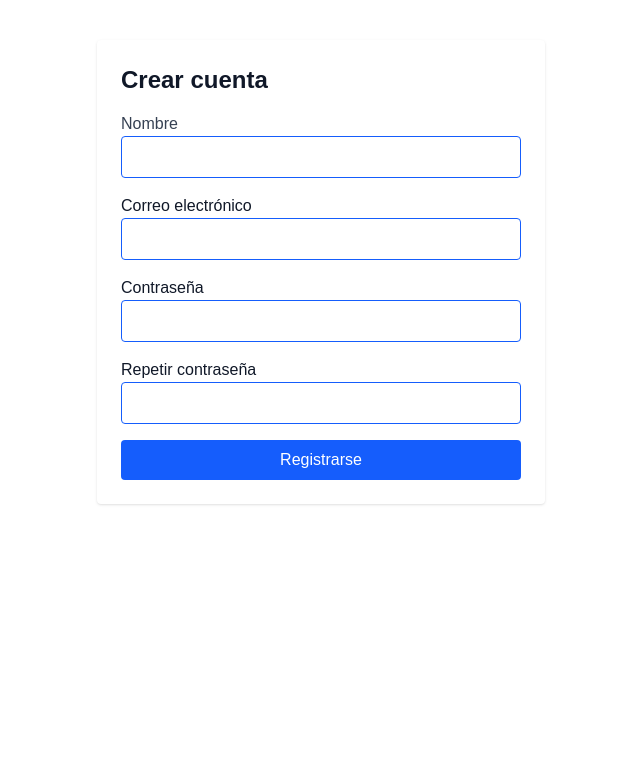
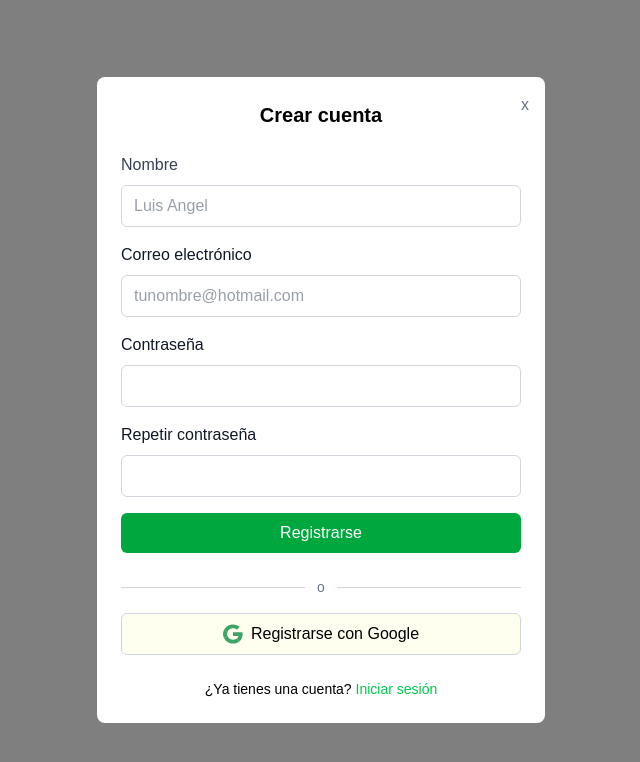
Before and after one commit to M41k80/express3, a Next.js app in the folder frontend/: page /register in a window 1280 px wide. Shown: the top 762 px of the page, without its empty margins (319-959 px from the left). Built offline with nearby package versions, Linux system fonts and the light colour scheme.

Commit message:
feat register re-designed

```diff
--- a/frontend/src/app/components/LoginModal/page.tsx
+++ b/frontend/src/app/components/LoginModal/page.tsx
@@ -121,7 +121,7 @@ export default function LoginModal({ isOpen, onClose, onSwitchToRegister }: Logi
         <button className="mt-4 w-full bg-[#FEFFEF] flex items-center justify-center gap-2 border border-green-600 py-2 rounded-md hover:bg-green-50 transition duration-200 text-black">
           <Image
             src="/g-icon-green.svg"
-            alt="test health"
+            alt="Google Icon"
             width={20}
             height={20}
             className=""
--- a/frontend/src/app/register/page.tsx
+++ b/frontend/src/app/register/page.tsx
@@ -1,21 +1,22 @@
-'use client';
+"use client";
 
-import { useState } from 'react';
-import axios from 'axios';
-import { useRouter } from 'next/navigation';
+import { useState } from "react";
+import axios from "axios";
+import { useRouter } from "next/navigation";
+import Image from "next/image";
 
 export default function RegisterPage() {
   const router = useRouter();
 
   const [formData, setFormData] = useState({
-        email: '',
-        name: '',
-        password: '',
-        confirmPassword: ''
+    email: "",
+    name: "",
+    password: "",
+    confirmPassword: "",
   });
 
   const [loading, setLoading] = useState(false);
-    const [error, setError] = useState('');
+  const [error, setError] = useState("");
 
   const handleChange = (e: React.ChangeEvent<HTMLInputElement>) => {
     setFormData({ ...formData, [e.target.name]: e.target.value });
@@ -23,19 +24,22 @@ export default function RegisterPage() {
 
   const handleSubmit = async (e: React.FormEvent) => {
     e.preventDefault();
-        setError('');
+    setError("");
     setLoading(true);
 
     try {
-            const response = await axios.post('https://intelligent-delight-production.up.railway.app/auth/register', formData);
-            console.log('Usuario registrado:', response.data);
-            router.push('/login');
+      const response = await axios.post(
+        "https://intelligent-delight-production.up.railway.app/auth/register",
+        formData
+      );
+      console.log("Usuario registrado:", response.data);
+      router.push("/login");
     } catch (err: unknown) {
       console.error(err);
       if (axios.isAxiosError(err) && err.response?.data?.detail) {
         setError(err.response.data.detail);
       } else {
-                setError('Error al registrar');
+        setError("Error al registrar");
       }
     } finally {
       setLoading(false);
@@ -43,55 +47,68 @@ export default function RegisterPage() {
   };
 
   return (
-        <div className="max-w-md mx-auto mt-10 p-6 bg-white rounded shadow">
-            <h1 className="text-2xl font-bold mb-4 text-gray-900">Crear cuenta</h1>
+    <div className="fixed inset-0 bg-black/50 flex items-center justify-center z-50">
+      <div className="bg-white rounded-lg w-full max-w-md p-6 relative">
+        <button className="absolute right-4 top-4 text-gray-500 hover:text-gray-700">
+          x
+        </button>
+        <h2 className="text-xl font-semibold text-center mb-6 text-black">
+          Crear cuenta
+        </h2>
         <form onSubmit={handleSubmit} className="space-y-4">
-
-                <div>
+          <div className="space-y-2">
             <label className="block font-medium text-gray-700">Nombre</label>
             <input
               type="text"
               name="name"
+              placeholder="Luis Angel"
               required
               value={formData.name}
               onChange={handleChange}
-                        className="w-full border px-3 py-2 rounded text-blue-600"
+              className="w-full px-3 py-2 border border-gray-300 rounded-md focus:outline-none focus:ring-2 focus:ring-green-600 text-gray-700"
             />
           </div>
 
-                <div>
-                    <label className="block font-medium text-gray-900">Correo electrónico</label>
+          <div className="space-y-2">
+            <label className="block font-medium text-gray-900">
+              Correo electrónico
+            </label>
             <input
               type="email"
               name="email"
+              placeholder="tunombre@hotmail.com"
               required
               value={formData.email}
               onChange={handleChange}
-                        className="w-full border px-3 py-2 rounded text-blue-600"
+              className="w-full px-3 py-2 border border-gray-300 rounded-md focus:outline-none focus:ring-2 focus:ring-green-600 text-gray-700"
             />
           </div>
 
-                <div>
-                    <label className="block font-medium text-gray-900">Contraseña</label>
+          <div className="space-y-2">
+            <label className="block font-medium text-gray-900">
+              Contraseña
+            </label>
             <input
               type="password"
               name="password"
               required
               value={formData.password}
               onChange={handleChange}
-                        className="w-full border px-3 py-2 rounded text-blue-600"
+              className="w-full px-3 py-2 border border-gray-300 rounded-md focus:outline-none focus:ring-2 focus:ring-green-600 text-gray-700"
             />
           </div>
 
-                <div>
-                    <label className="block font-medium text-gray-900">Repetir contraseña</label>
+          <div className="space-y-2">
+            <label className="block font-medium text-gray-900">
+              Repetir contraseña
+            </label>
             <input
               type="password"
               name="confirmPassword"
               required
               value={formData.confirmPassword}
               onChange={handleChange}
-                        className="w-full border px-3 py-2 rounded text-blue-600"
+              className="w-full px-3 py-2 border border-gray-300 rounded-md focus:outline-none focus:ring-2 focus:ring-green-600 text-gray-700"
             />
           </div>
 
@@ -100,11 +117,34 @@ export default function RegisterPage() {
           <button
             type="submit"
             disabled={loading}
-                    className="w-full bg-blue-600 text-white py-2 rounded hover:bg-blue-700 disabled:opacity-50"
+            className="w-full bg-green-600 text-white py-2 rounded-md hover:bg-green-700 transition duration-200"
           >
-                    {loading ? 'Registrando...' : 'Registrarse'}
+            {loading ? "Registrando..." : "Registrarse"}
           </button>
         </form>
+        <div className="mt-6 flex items-center">
+          <div className="flex-grow h-px bg-gray-300"></div>
+          <span className="px-3 text-gray-500 text-sm">o</span>
+          <div className="flex-grow h-px bg-gray-300"></div>
+        </div>
+        <button className="mt-4 w-full bg-[#FEFFEF] flex items-center justify-center gap-2 border border-gray-300 py-2 rounded-md hover:bg-green-50 transition duration-200 text-black">
+          <Image
+            src="/g-icon-green.svg"
+            alt="Google Icon"
+            width={20}
+            height={20}
+            className=""
+          />
+          Registrarse con Google
+        </button>
+
+        <div className="mt-6 text-center text-sm text-black">
+          ¿Ya tienes una cuenta?{" "}
+          <button className="text-green-500 hover:text-green-600 font-medium">
+            Iniciar sesión
+          </button>
+        </div>
+      </div>
     </div>
   );
 }
```
Lines whose indentation alone changed are shown as unchanged.
